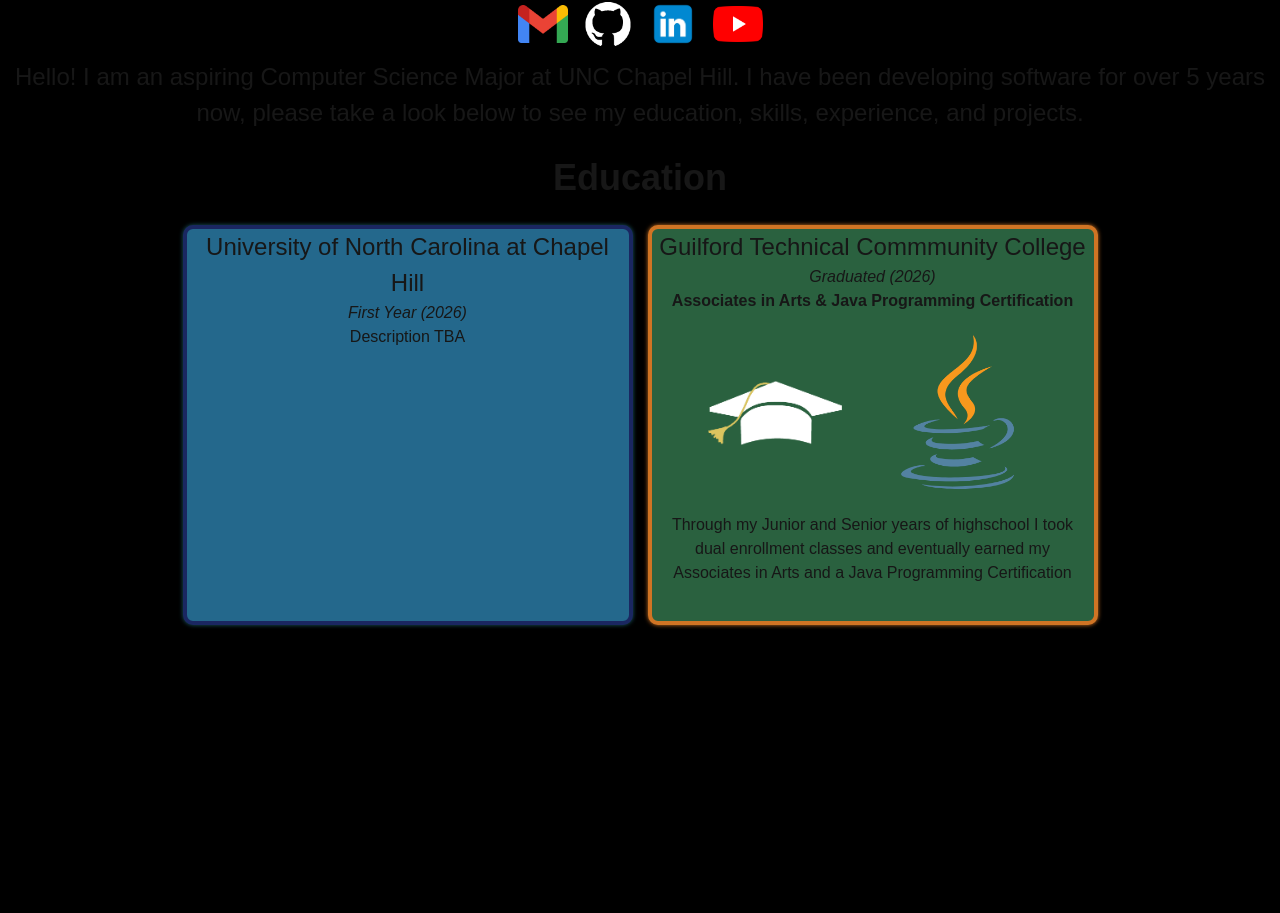
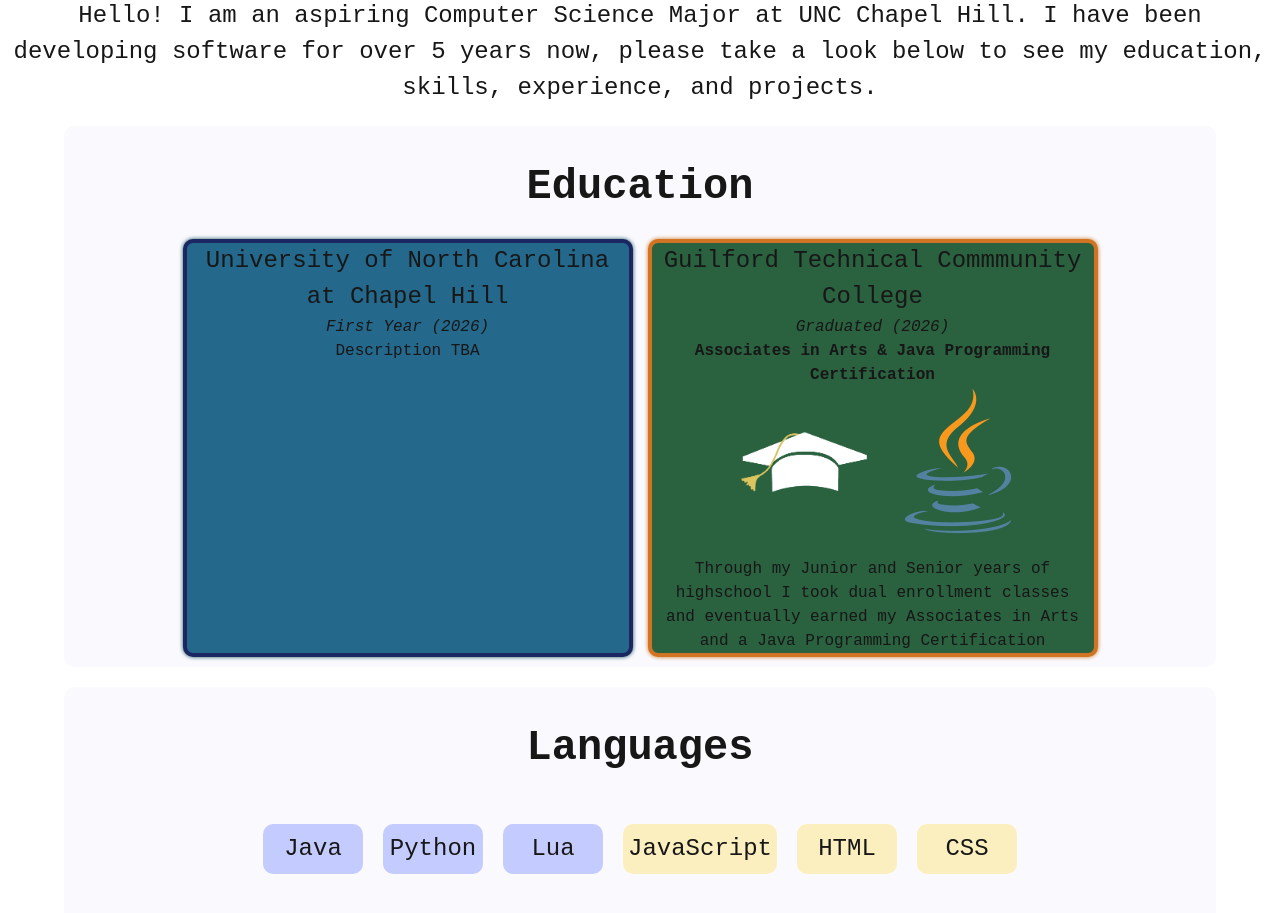
Before and after one commit to DoctorKrill08/Portfolio, a Next.js app: page / in a window 1280 px wide. Shown: the part 375-1288 px from the top of the page. Built offline with nearby package versions, Linux system fonts and the light colour scheme.

Commit message:
languages

```diff
--- /dev/null
+++ b/app/education/education.module.css
@@ -0,0 +1,46 @@
+.education{
+    text-align: center;
+    width: calc(90vw - 50px);
+}
+.educationContainer{
+    margin-left: 10px;
+    margin-right: 10px;
+    display: flex;
+    flex-wrap: wrap;
+    justify-content: center;
+    gap: 15px;
+}
+.educationItem {
+    border-radius: 10px;
+    border-width: 4px;
+    min-height: 400px;
+    max-width: 450px;
+    width: 80vw;
+    gap: 25px;
+    justify-content: center;
+    align-items: top;
+    transition: transform 0.3s ease-in-out;
+}
+.educationItem:hover {
+    transform: scale(1.02);
+}
+.educationItemContainer {
+    display: flex;
+    flex-wrap: wrap;
+    justify-content: center;
+    align-items: top;
+    gap: 20px;
+    margin-left: 10px;
+    margin-right: 10px;
+}
+.educationItem img {
+    width: 100%;
+    max-width: 150px;
+    height: 150px;
+    object-fit: contain;
+    transition: transform 0.3s ease-in-out;
+    cursor: pointer;
+}
+.educationItem img:hover{
+    transform: scale(1.1);
+}
--- /dev/null
+++ b/app/education/education.tsx
@@ -0,0 +1,30 @@
+
+import { useState } from "react";
+import education from './education.module.css';
+
+export default function Education() {
+  return (
+      <div className="bubble">
+        <h1 style={{ marginTop: '20px', marginBottom: '20px' }}>Education</h1>
+        <div className={education.educationContainer}>
+          <div className={education.educationItem} style={{backgroundColor: '#24688c', borderColor: '#1a2761', boxShadow: '0 0 4px #1a5761'}}>
+            <h2>University of North Carolina at Chapel Hill</h2>
+            <i>First Year (2026) </i>
+            <div className={education.educationItemContainer}>
+              <p style={{ width: '100%' }}>Description TBA</p>
+            </div>
+          </div>
+          <div className={education.educationItem} style={{backgroundColor: '#2a613f', borderColor: '#d07424', boxShadow: '0 0 4px #d07424'}}>
+            <h2>Guilford Technical Commmunity College</h2>
+            <i>Graduated (2026)</i>
+            <p><b>Associates in Arts & Java Programming Certification</b></p>
+            <div className={education.educationItemContainer}>
+              <a href="/images/associates_in_arts.webp"><img src={"/images/degree_logo.webp"} alt={"associates_in_arts"} /></a>
+              <a href="/images/java_certification.webp"><img src={"/images/java_logo.webp"} alt={"java"} /></a>
+              <p>Through my Junior and Senior years of highschool I took dual enrollment classes and eventually earned my Associates in Arts and a Java Programming Certification</p>
+            </div>
+          </div>
+        </div>
+      </div>
+  );
+}
--- a/app/globals.css
+++ b/app/globals.css
@@ -3,7 +3,6 @@
 :root {
   --background: #ffffff;
   --foreground: #171717;
-  background-color: black;
   height: 2000px;
   background-size: cover;
   background-position: center;             /* Centers the image */
@@ -21,5 +20,17 @@
 body {
   background: var(--background);
   color: var(--foreground);
-  font-family: Arial, Helvetica, sans-serif;
+  font-family:'Courier New', Courier, monospace;
 }
+
+.bubble {
+    margin-top: 20px;
+    width: 90vw;
+    margin-left: 10px;
+    margin-right: 10px;
+    background-color: rgba(150,150,220,0.05);
+    box-shadow: 0 0 3px white;
+    border-radius: 10px;
+    padding: 10px;
+    text-align: center;
+}
--- a/app/home/home.module.css
+++ b/app/home/home.module.css
@@ -1,14 +1,13 @@
 .home {
-    background-color: black;
+    background-color: transparent;
     width: 100vw;
-    margin-top: 60px;
     display: grid;
     align-items: center;
     place-items: center;
     justify-content: center;
 }
 .home h1 {
-    font-size: 36px;
+    font-size: 42px;
     font-weight: bold;
 }
 .home h2 {
@@ -35,22 +34,17 @@
     font-size: 24px;
     text-align: center;
 }
-.title {
-    text-align: center;
-    margin-top: 10px;
-    font-size: 36px;
-    font-weight: bold;
-}
-
 .iconContainer{
     margin-top: 20px;
     width: 100%;
     display: flex;
     justify-content: center;
+    flex-wrap: wrap;
     gap: 15px;
     padding: 10px;
+    align-items: top;
 }
-.icon {
+.icon{
     width: 50px;
     height: 50px;
     cursor: pointer;
@@ -67,49 +61,3 @@
 .icon:hover{
     transform: scale(1.2);
 }
-
-.education{
-    text-align: center;
-    width: calc(90vw - 50px);
-}
-.educationContainer{
-    margin-left: 10px;
-    margin-right: 10px;
-    display: flex;
-    flex-wrap: wrap;
-    justify-content: center;
-    gap: 15px;
-}
-.educationItem {
-    border-radius: 10px;
-    border-width: 4px;
-    min-height: 400px;
-    max-width: 450px;
-    width: 80vw;
-    gap: 25px;
-    justify-content: center;
-    align-items: top;
-    transition: transform 0.3s ease-in-out;
-}
-.educationItem:hover {
-    transform: scale(1.02);
-}
-.educationItemContainer {
-    display: flex;
-    flex-wrap: wrap;
-    justify-content: center;
-    align-items: top;
-    margin-left: 10px;
-    margin-right: 10px;
-}
-.educationItem img {
-    width: 80%;
-    max-width: 200px;
-    height: 200px;
-    object-fit: contain;
-    transition: transform 0.3s ease-in-out;
-    cursor: pointer;
-}
-.educationItem img:hover{
-    transform: scale(1.1);
-}
--- a/app/home/home.tsx
+++ b/app/home/home.tsx
@@ -1,46 +1,33 @@
 
 import { useState } from "react";
-import styles from'./home.module.css';
+import home from './home.module.css';
+import Education from '../education/education';
+import Skills from '../skills/skills';
+
+
 
 export default function Home({ mobile = false }: { mobile?: boolean }) {
-
+  function skillText(text : string = "") {
+    return <p>{text}</p>
+  }
   return (
-    <div className={styles.home}>
-      <h1 className={styles.title}>Ethan Kim</h1>
-      <div className={styles.profile}>
+    <div className={home.home}>
+      <h1>Ethan Kim</h1>
+      <div className={home.profile}>
         <img src={'/images/profile.webp'} alt="profile" />
       </div>
-      <div className={styles.iconContainer}>
-        <a className={styles.icon}  href="mailto:ethankimufg@gmail.com"><img src={'/images/gmail_icon.webp'} alt="gmail" /></a>
-        <a className={styles.icon}  href="https://github.com/DoctorKrill08"><img src={'/images/github_logo.webp'} alt="github" /></a>
-        <a className={styles.icon} href="https://www.linkedin.com/in/ethan-kim-590275394/"><img src={'/images/linkedin_logo.webp'} alt="linkedin" /></a>
-        <a className={styles.icon} href="https://www.youtube.com/@EthanKim-t7d"><img src={'/images/youtube_logo.webp'} alt="youtube" /></a>
+      <div className={home.iconContainer}>
+        <a className={home.icon}  href="mailto:ethankimufg@gmail.com"><img src={'/images/gmail_icon.webp'} alt="gmail" /></a>
+        <a className={home.icon}  href="https://github.com/DoctorKrill08"><img src={'/images/github_logo.webp'} alt="github" /></a>
+        <a className={home.icon} href="https://www.linkedin.com/in/ethan-kim-590275394/"><img src={'/images/linkedin_logo.webp'} alt="linkedin" /></a>
+        <a className={home.icon} href="https://www.youtube.com/@EthanKim-t7d"><img src={'/images/youtube_logo.webp'} alt="youtube" /></a>
       </div>
       <p style={{fontSize: '24px', textAlign: 'center', marginLeft: '10px', marginRight: '10px'}}>
         Hello! I am an aspiring Computer Science Major at UNC Chapel Hill. I have been developing software for over 5 years now, please take a look below to see my education, skills, experience, and projects.
       </p>
-      <div className={styles.education}>
-        <h1 style={{ marginTop: '20px', marginBottom: '20px' }}>Education</h1>
-        <div className={styles.educationContainer}>
-          <div className={styles.educationItem} style={{backgroundColor: '#24688c', borderColor: '#1a2761', boxShadow: '0 0 4px #1a5761'}}>
-            <h2>University of North Carolina at Chapel Hill</h2>
-            <i>First Year (2026) </i>
-            <div className={styles.educationItemContainer}>
-              <p style={{ width: '100%' }}>Description TBA</p>
-            </div>
-          </div>
-          <div className={styles.educationItem} style={{backgroundColor: '#2a613f', borderColor: '#d07424', boxShadow: '0 0 4px #d07424'}}>
-            <h2>Guilford Technical Commmunity College</h2>
-            <i>Graduated (2026)</i>
-            <p><b>Associates in Arts & Java Programming Certification</b></p>
-            <div className={styles.educationItemContainer}>
-              <a href="/images/associates_in_arts.webp"><img src={"/images/degree_logo.webp"} alt={"associates_in_arts"} /></a>
-              <a href="/images/java_certification.webp"><img src={"/images/java_logo.webp"} alt={"java"} /></a>
-              <p>Through my Junior and Senior years of highschool I took dual enrollment classes and eventually earned my Associates in Arts and a Java Programming Certification</p>
-            </div>
-          </div>
-        </div>
-      </div>
+      <Education />
+      <Skills />
     </div>
+
   );
 }
--- /dev/null
+++ b/app/skills/skills.module.css
@@ -0,0 +1,28 @@
+.skillBox {
+    width: 100%;
+    min-height: 200px;
+    display: flex;
+    align-items: top;
+    justify-content: center;
+    flex-wrap: wrap;
+    gap: 20px;
+}
+.skillIcon {
+    min-width: 100px;
+    height: 50px;
+    padding: 5px;
+    box-shadow: 0 0 2px white;
+    border-radius: 10px;
+    align-items: center;
+    justify-content: center;
+    display: flex;
+    cursor: pointer;
+    transition: transform 0.3s ease-in-out, box-shadow 0.3s ease-in-out;
+}
+.skillIcon p{
+    font-size: 24px;
+}
+.skillIcon:hover {
+    transform: scale(1.1);
+    box-shadow: 0 0 5px white;
+}
--- /dev/null
+++ b/app/skills/skills.tsx
@@ -0,0 +1,33 @@
+
+import { useState } from "react";
+import skills from './skills.module.css';
+
+
+export default function Skills() {
+  return (
+    <div className="bubble">
+      <h1 style={{ marginTop: '20px', marginBottom: '20px' }}>Languages</h1>
+      <br/>
+      <div className={skills.skillBox}>
+        <div className= {skills.skillIcon} style={{backgroundColor : 'rgba(70, 98, 255, 0.3)'}}>
+          <p>Java</p>
+        </div>
+        <div className= {skills.skillIcon} style={{backgroundColor : 'rgba(70, 98, 255, 0.3)'}}>
+          <p>Python</p>
+        </div>
+        <div className= {skills.skillIcon} style={{backgroundColor : 'rgba(70, 98, 255, 0.3)'}}>
+          <p>Lua</p>
+        </div>
+        <div className= {skills.skillIcon} style={{backgroundColor : 'rgba(255, 211, 45, 0.3)'}}>
+          <p>JavaScript</p>
+        </div>
+        <div className= {skills.skillIcon} style={{backgroundColor : 'rgba(255, 211, 45, 0.3)'}}>
+          <p>HTML</p>
+        </div>
+        <div className= {skills.skillIcon} style={{backgroundColor : 'rgba(255, 211, 45, 0.3)'}}>
+          <p>CSS</p>
+        </div>
+      </div>
+     </div>
+  );
+}
```
Also changed, not shown: public/images/java_logo_white.webp (added).
